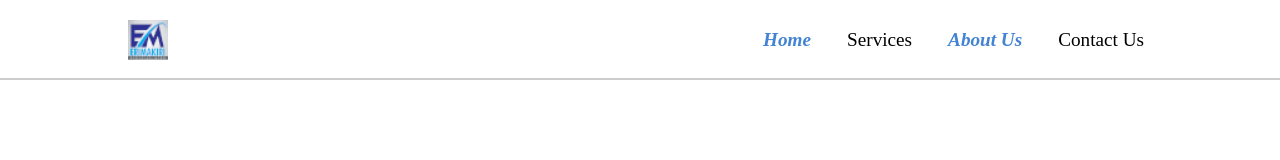
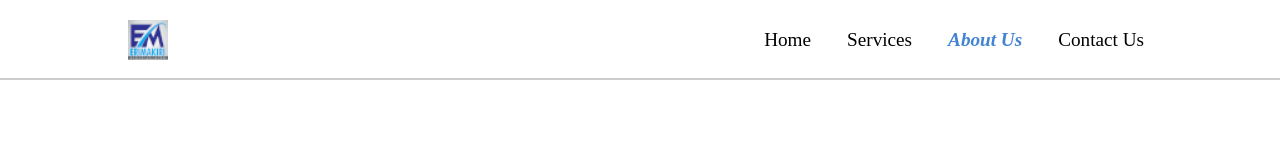
Before and after one commit to tombra4ril-web-projects/Erimakiri-Nigeria-Limited, a React (Create React App) app: page /about-us in a window 1280 px wide. Shown: the top 160 px of the page. Built offline with nearby package versions, Linux system fonts and the light colour scheme.

Commit message:
Added exact to to navbar links for exacting matching of url

```diff
--- a/src/components/NavBar/NavBar.js
+++ b/src/components/NavBar/NavBar.js
@@ -19,6 +19,7 @@ export const NavBar = () => {
         <li className="link">
           <NavLink
             to="/"
+            exact
             onClick={() => setShowMenu(false)}>
             Home
           </NavLink>
@@ -26,6 +27,7 @@ export const NavBar = () => {
         <li className="link">
           <NavLink
             to="/services"
+            exact
             onClick={() => setShowMenu(false)}>
             Services
           </NavLink>
@@ -33,6 +35,7 @@ export const NavBar = () => {
         <li className="link">
           <NavLink
             to="/about-us"
+            exact
             onClick={() => setShowMenu(false)}>
             About Us
           </NavLink>
@@ -40,6 +43,7 @@ export const NavBar = () => {
         <li className="link">
           <NavLink
             to="/contact-us"
+            exact
             onClick={() => setShowMenu(false)}>
             Contact Us
           </NavLink>
@@ -72,16 +76,16 @@ export const NavBar = () => {
           <div>
             <ul id="menu-ul" className="menu-list">
               <li className="link">
-                <NavLink to="/">Home</NavLink>
+                <NavLink to="/" exact>Home</NavLink>
               </li>
               <li className="link">
-                <NavLink to="/services">Services</NavLink>
+                <NavLink to="/services" exact>Services</NavLink>
               </li>
               <li className="link">
-                <NavLink to="/about-us">About Us</NavLink>
+                <NavLink to="/about-us" exact>About Us</NavLink>
               </li>
               <li className="link">
-                <NavLink to="/contact-us">Contact Us</NavLink>
+                <NavLink to="/contact-us" exact>Contact Us</NavLink>
               </li>
             </ul>
             <div id="menu-button" className="hidden" onClick={handleMenu}>
```
Also changed, not shown: 1 other file (tests, documents, lock files or other folders).
